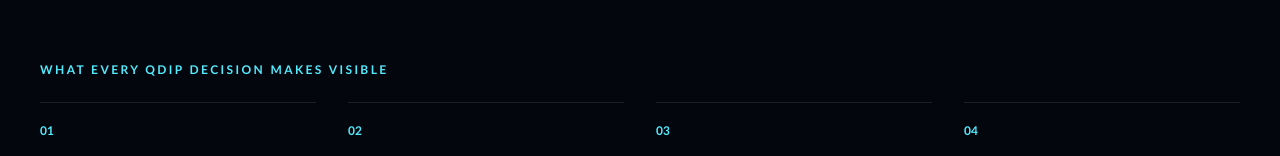
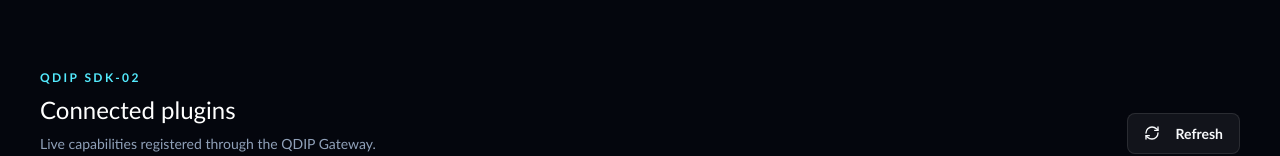
Before and after one commit to mentality-prj/dip-observatory, a Next.js app: page /en in a window 1280 px wide. Shown: the part 653-809 px from the top of the page. Built offline with nearby package versions, Linux system fonts and the light colour scheme; no server answers.

Commit message:
feat(observatory): place plugin workspace within existing product shell

```diff
--- a/src/components/observatory/observatory-home.tsx
+++ b/src/components/observatory/observatory-home.tsx
@@ -1,4 +1,6 @@
 import { ArrowRight, BrainCircuit, FileUp, Network, Route, Scale } from 'lucide-react'
+
+import { PluginWorkspace } from './plugin-workspace'
 
 import { DecisionWorkflow } from '@/components/product/decision-workflow'
 import { buildLocalePath, type Locale } from '@/lib/observatory-i18n'
@@ -47,6 +49,7 @@ export function ObservatoryHome({ locale }: { locale: Locale }) {
         </header>
 
         <DecisionWorkflow locale={locale} tone="dark" />
+        <PluginWorkspace locale={locale} />
 
         <section className="mt-12" aria-labelledby="observatory-inspect">
           <div className="max-w-3xl">
```
